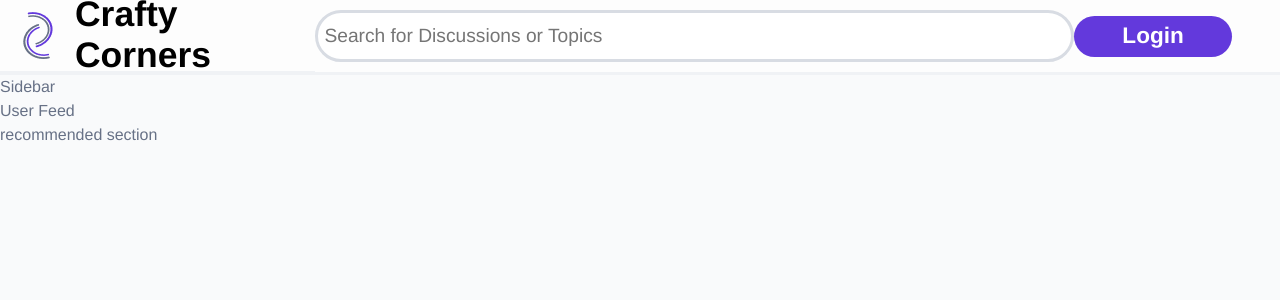
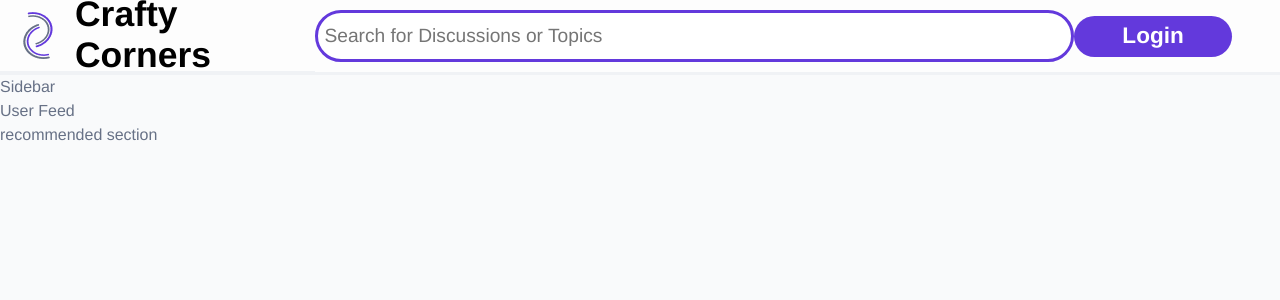
Before and after one commit to klaus2425/crafty-corners, a React (Vite) app in the folder react/: page /Landing in a window 1280 px wide. In both pictures the pointer is over the input "Search for Discussions or Topics". Shown: the top 300 px of the page. Built offline with nearby package versions, Linux system fonts and the light colour scheme.

Commit message:
Update index.scss

```diff
--- a/react/src/index.scss
+++ b/react/src/index.scss
@@ -63,6 +63,10 @@
     outline: 0 none;
   }
 
+  input:hover{
+    border-color: #6339DC;
+  }
+
 
 
   button {
```
